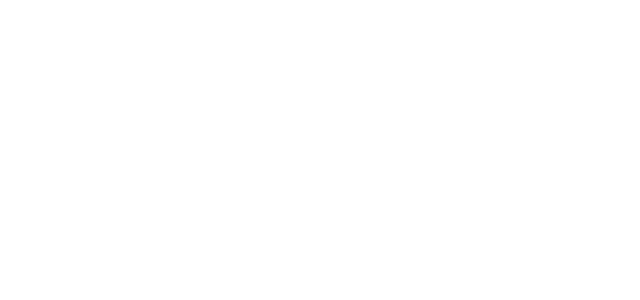
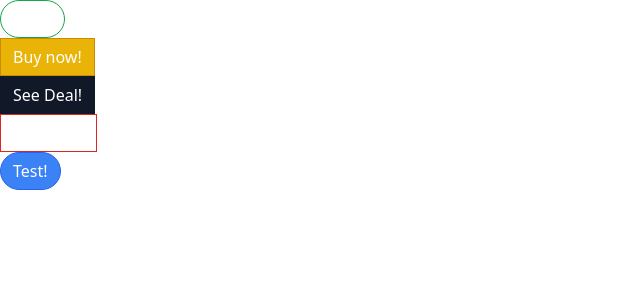
Before and after one commit to khazziro/routing, a React app: page / in a window 1280 px wide. Shown: the top 300 px of the page, without its empty margins (0-640 px from the left). Built offline with nearby package versions, Linux system fonts and the light colour scheme; the HTML template or start-up script is replaced by a standard one.

Commit message:
Added styles for different buttons type

```diff
--- a/src/App.jsx
+++ b/src/App.jsx
@@ -1,6 +1,27 @@
-import './App.css'
+import './App.css';
+import Button from "./button.jsx";
 
 function App() {
+  return (
+    <div>
+      <div>
+        <Button success outline rounded>Click!</Button>
+      </div>
+      <div>
+        <Button warning>Buy now!</Button>
+      </div>
+      <div>
+        <Button secondary>See Deal!</Button>
+      </div>
+      <div>
+        <Button danger outline>Hide Ads!</Button>
+      </div>
+      <div>
+        <Button primary rounded>Test!</Button>
+      </div>
+    </div>
+
+  );
 }
 
-export default App
+export default App;
--- /dev/null
+++ b/src/button.jsx
@@ -0,0 +1,25 @@
+import className from 'classnames';
+
+function Button({children, primary, secondary, success, warning, danger, outline, rounded}) {
+  const classes = className('px-3 py-1.5 border',
+    {
+      'border-blue-600 bg-blue-500 text-white': primary,
+      'border-gray-900 bg-gray-900 text-white': secondary,
+      'border-green-600 bg-green-500 text-white': success,
+      'border-yellow-600 bg-yellow-500 text-white': warning,
+      'border-red-600 bg-red-500 text-white': danger,
+      'rounded-full': rounded,
+      'bg-white': outline,
+      'text-blue-600': outline && primary,
+      'text-gray-900': outline && secondary,
+      'text-green-600': outline && success,
+      'text-yellow-600': outline && warning,
+      'text-red-600': outline && danger,
+    });
+
+  return (
+    <button className={classes}>{children}</button>
+  );
+}
+
+export default Button;
```
